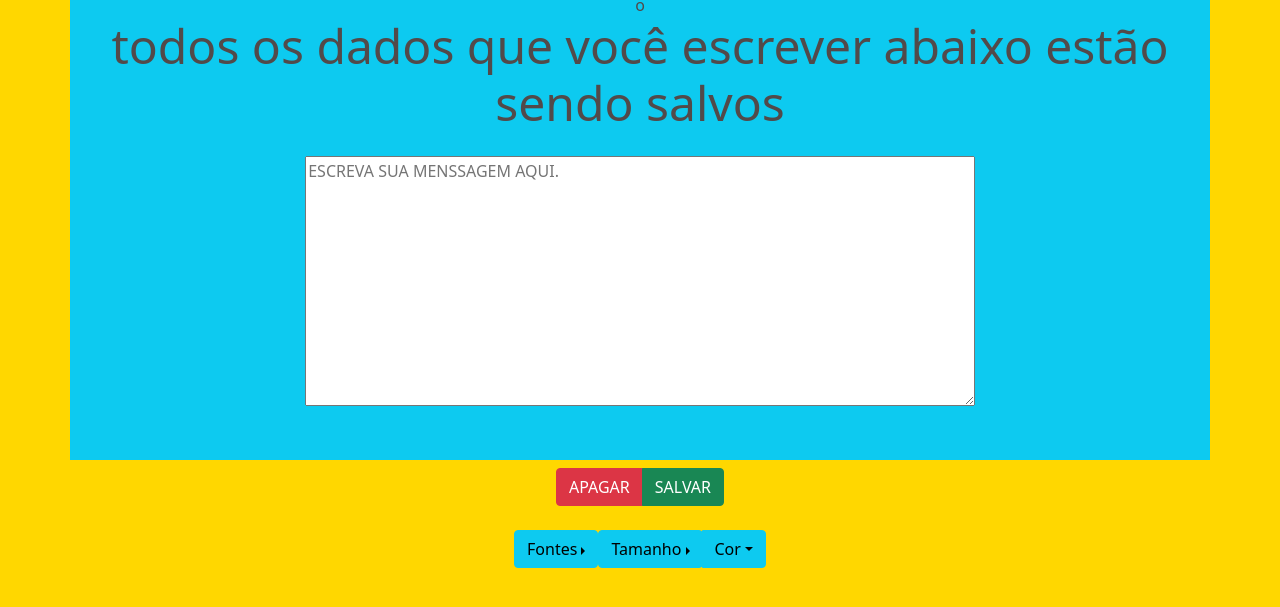
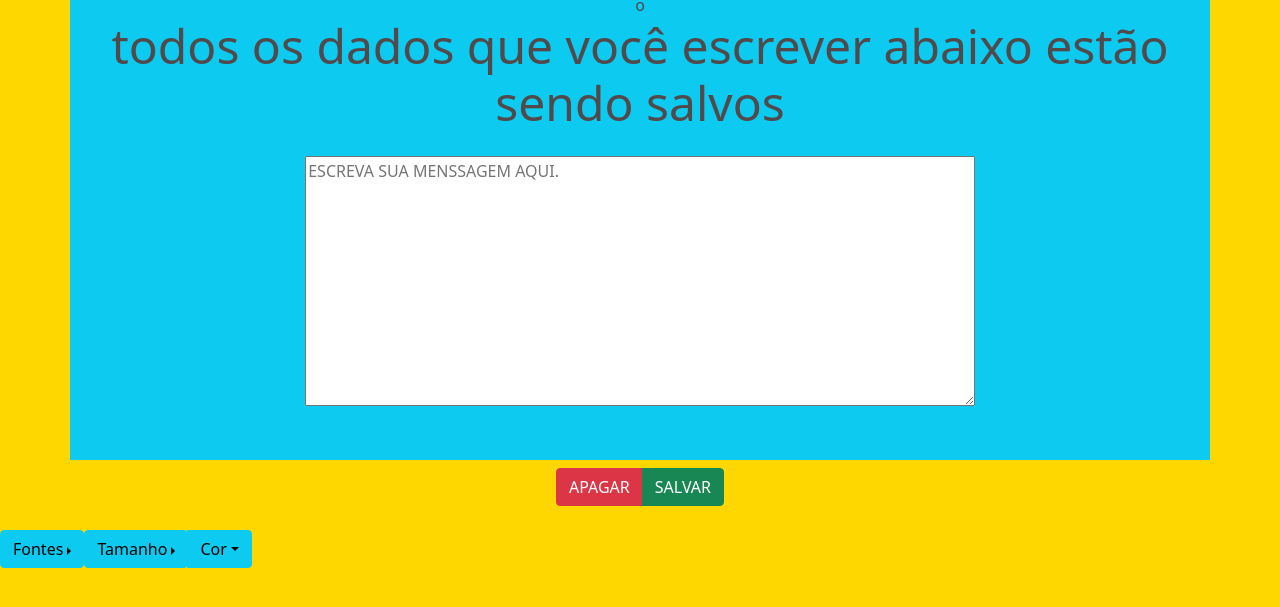
Before and after one commit to ItaloMirandaSantiago/Editor-de-texto, a plain HTML site: page projeto1/index.html in a window 1280 px wide. Shown: the part 143-750 px from the top of the page. Drawn offline with nearby package versions, Linux system fonts and the light colour scheme; a web font is replaced by a local one.

Commit message:
Update style.css

```diff
--- a/projeto1/css/style.css
+++ b/projeto1/css/style.css
@@ -2,6 +2,10 @@
     background-color: gold;
     color: rgb(82, 74, 74);
     text-align: center;
+}
+
+.float {
+float: left;
 }
 
 #fundo_texta {
```
